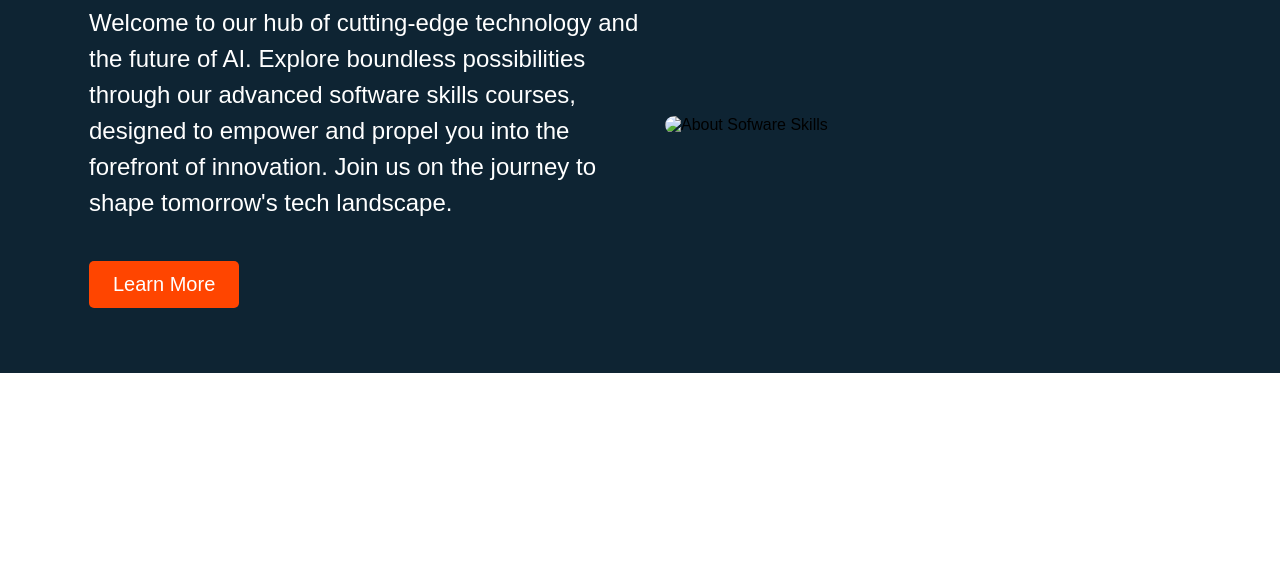
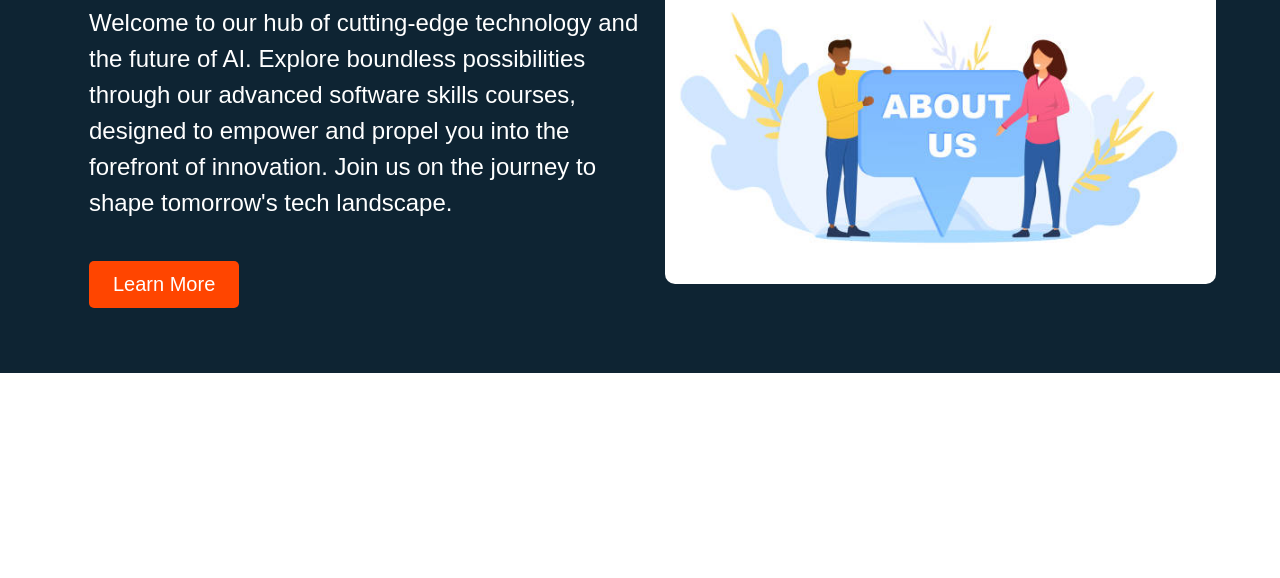
Before and after one commit to kiranShamsHere/mySelfLearningOutcomes, a plain HTML site: page aboutus.html in a window 1280 px wide. Shown: the part 222-800 px from the top of the page. Drawn offline with Linux system fonts and the light colour scheme.

Commit message:
aboutus.html

```diff
--- a/aboutus.html
+++ b/aboutus.html
@@ -152,7 +152,7 @@
         </div>
 
     <div class="hero-image">
-        <img src="outs-blog.jpg" alt="About Sofware Skills">
+        <img src="mySelfLearningOutcomes/aboutus.jpg" alt="About Sofware Skills">
     </div>
    </section>
 
```
